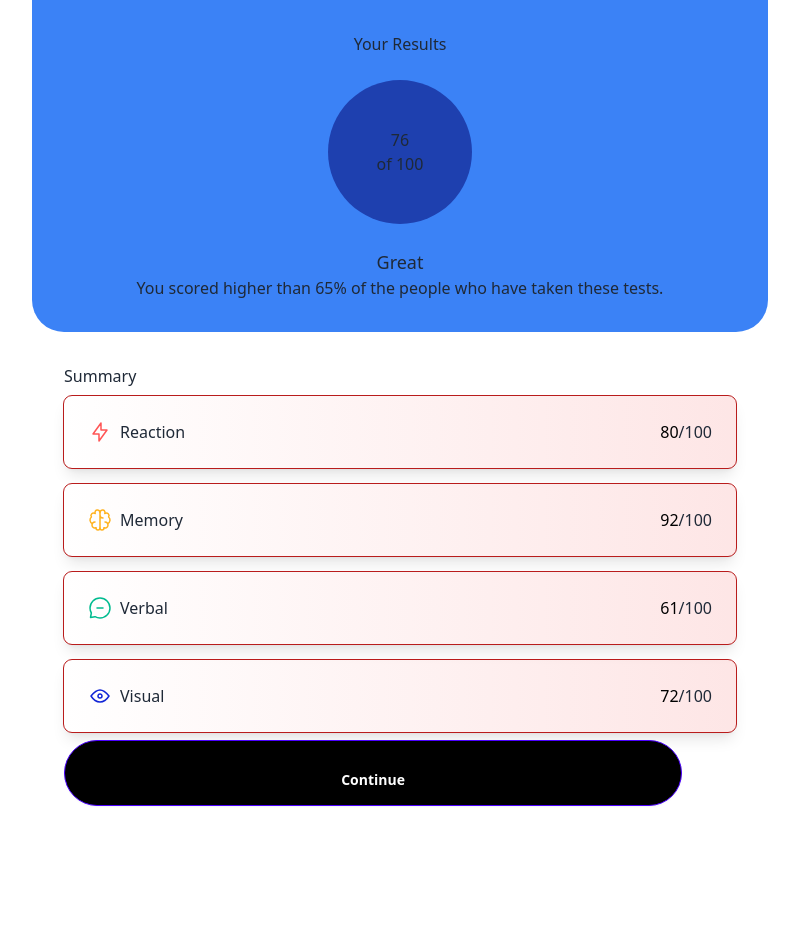
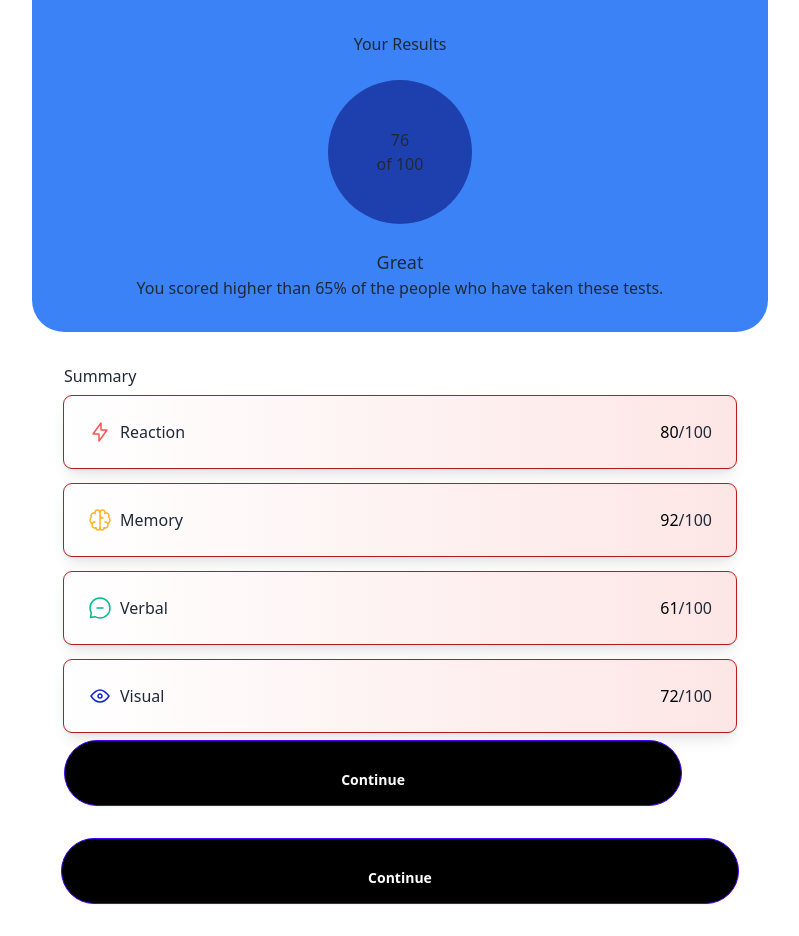
Before and after one commit to Hcmwebs/results-summary, a React (Vite) app: page / in a window 1280 px wide. Shown: the whole page, without its empty margins (240-1039 px from the left). Before the commit the page ends 838 px from the top, so only its background shows below. Built offline with nearby package versions, Linux system fonts and the light colour scheme.

Commit message:
moved the button to the main Card component

```diff
--- a/src/components/Card.jsx
+++ b/src/components/Card.jsx
@@ -1,11 +1,12 @@
-import { CardBody, CardHeader } from './index';
+import { Button, CardBody, CardHeader } from './index';
 
 const Card = () => {
 	return (
 		<main className='mx-auto grid grid-cols-1 place-items-center min-h-screen'>
-			<section className='bg-white w-full max-w-[375px] md:max-w-[736px] flex flex-col justify-center items-center'>
+			<section className='bg-white w-full max-w-[375px] md:max-w-[736px] flex flex-col justify-center items-center pb-8'>
 				<CardHeader />
 				<CardBody />
+				<Button />
 			</section>
 		</main>
 	);
```
